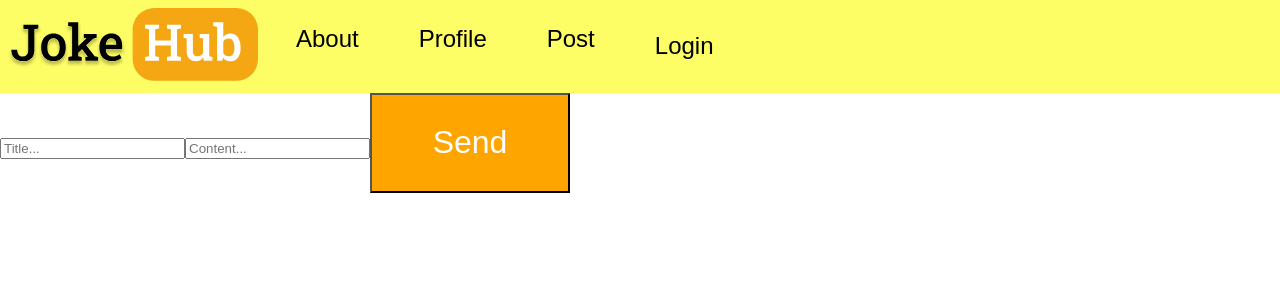
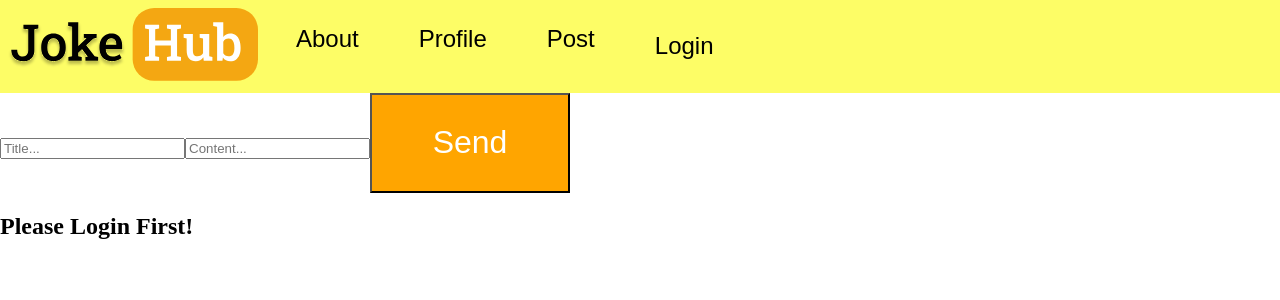
Before and after one commit to SamTech37/jokehub, a React (Create React App) app: page /post in a window 1280 px wide. Shown: the top 300 px of the page. Built offline with nearby package versions, Linux system fonts and the light colour scheme; no server answers; the database is empty.

Commit message:
basic authflow

```diff
--- a/src/App.js
+++ b/src/App.js
@@ -61,7 +61,7 @@ function App() {
     setUser(currentUser);
     setSigned(user ? true : false);
   });
-  //main
+  //onMount
   useEffect(() => {
     const getPosts = async () => {
       //read data
--- a/src/Components/PostingPage.js
+++ b/src/Components/PostingPage.js
@@ -1,5 +1,7 @@
 import React, { useState } from "react";
+import { UserContext } from "../App";
 import styled from "styled-components";
+import { useContext } from "react/cjs/react.development";
 
 const SendButton = styled.button`
   background-color: orange;
@@ -9,6 +11,7 @@ const SendButton = styled.button`
   height: 100px;
 `;
 export default function PostingPage({ postJoke }) {
+  const user = useContext(UserContext);
   const [newTitle, setNewTitle] = useState("");
   const [newContent, setNewContent] = useState("");
   return (
@@ -30,6 +33,7 @@ export default function PostingPage({ postJoke }) {
       <SendButton onClick={() => postJoke(newTitle, newContent)}>
         Send
       </SendButton>
+      {user == null && <h2>Please Login First!</h2>}
     </div>
   );
 }
```
